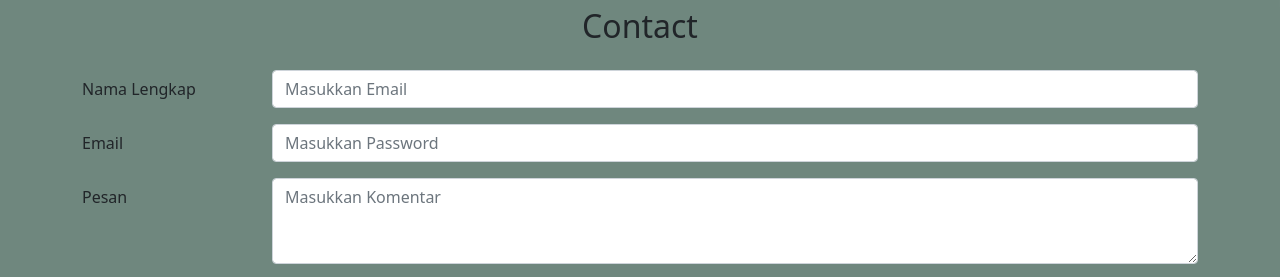
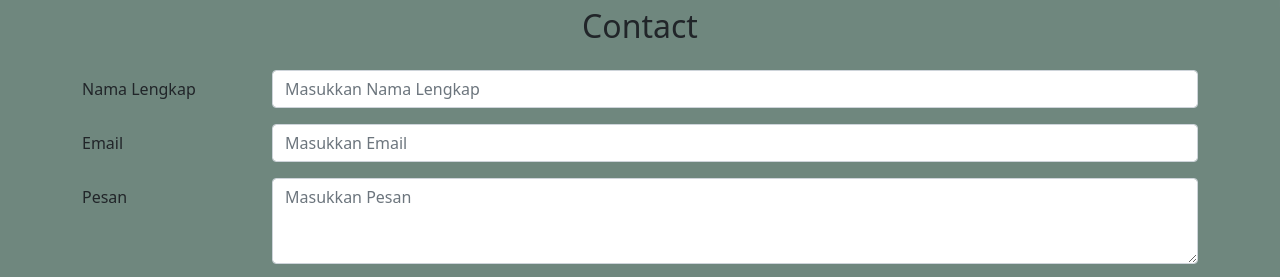
Before and after one commit to bagusuntoro/bagusuntoro.github.io, a plain HTML site: page index.html in a window 1280 px wide. Shown: the part 2813-3090 px from the top of the page. Drawn offline with nearby package versions, Linux system fonts and the light colour scheme.

Commit message:
memperbaiki tampilan form

```diff
--- a/index.html
+++ b/index.html
@@ -189,21 +189,21 @@
         <div class="mb-3 row">
           <label for="inputPassword" class="col-sm-2 col-form-label">Nama Lengkap</label>
           <div class="col-sm-10">
-            <input type="text" class="form-control" id="inputPassword" placeholder="Masukkan Email" name="nama">
+            <input type="text" class="form-control" id="inputPassword" placeholder="Masukkan Nama Lengkap" name="nama">
           </div>
         </div>
 
       <div class="mb-3 row">
           <label for="inputPassword" class="col-sm-2 col-form-label">Email</label>
           <div class="col-sm-10">
-            <input type="email" class="form-control" id="inputPassword" placeholder="Masukkan Password" name="email">
+            <input type="email" class="form-control" id="inputPassword" placeholder="Masukkan Email" name="email">
           </div>
         </div>
 
       <div class="mb-3 row">
           <label for="inputPassword" class="col-sm-2 col-form-label">Pesan</label>
           <div class="col-sm-10">
-            <textarea class="form-control" id="exampleFormControlTextarea1" rows="3" placeholder="Masukkan Komentar" name="pesan"></textarea>
+            <textarea class="form-control" id="exampleFormControlTextarea1" rows="3" placeholder="Masukkan Pesan" name="pesan"></textarea>
           </div>
         </div>
       <div class="ms-auto" style="float: right;">
```
